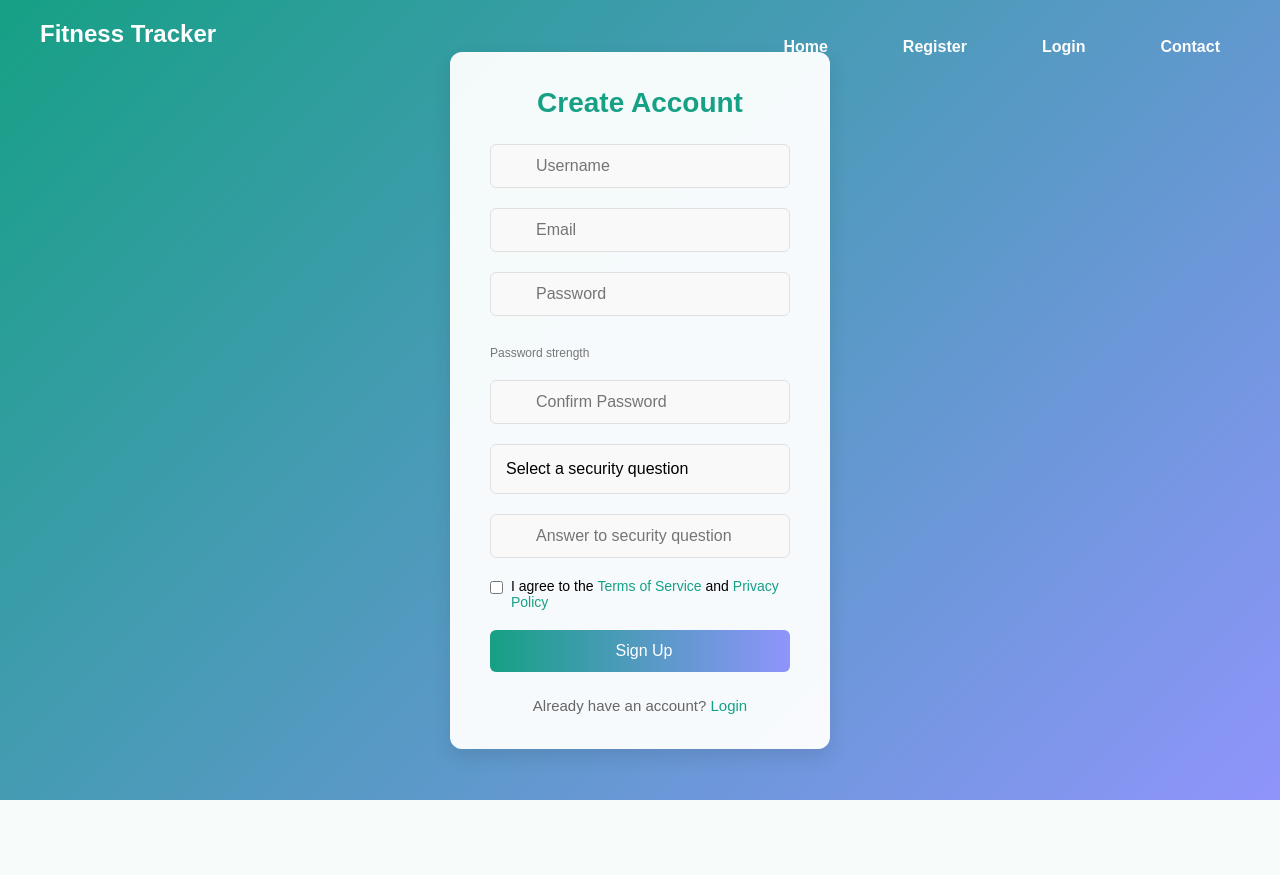
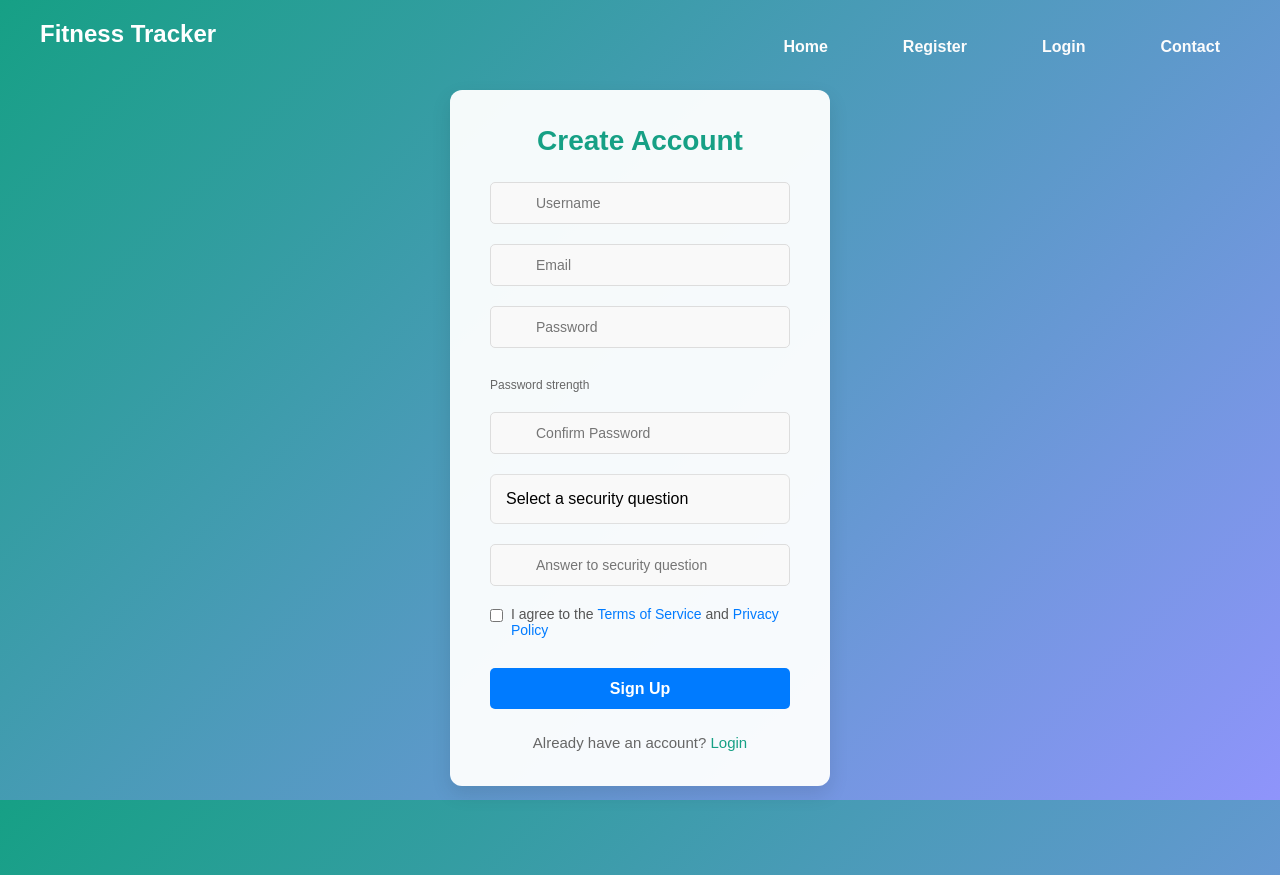
Before and after one commit to stepin105111/CITS5505-Exercise-Tracker-Project, a Flask app: page /register in a window 1280 px wide. Before the commit the page ends 800 px from the top, so only its background shows below. Run offline with Flask 3, Linux system fonts and the light colour scheme; parts of the project's set-up code (start-up, migrations or seed data) failed here and were passed over.

Commit message:
Update style.css

```diff
--- a/app/static/css/style.css
+++ b/app/static/css/style.css
@@ -120,6 +131,8 @@
   align-items: center;
   text-align: center;
   position: relative;
+  margin-top: 7%;
+  margin-bottom: 7%;
   transition: all 0.3s ease;
   animation: fadeIn 0.5s ease-out;
 }
@@ -181,19 +194,19 @@
   width: 100%;
   padding: 12px 15px 12px 45px;
   margin: 0;
-  border: 1px solid #e0e0e0;
-  border-radius: 6px;
+  border: 1px solid #ddd;
+  border-radius: 5px;
   box-sizing: border-box;
-  font-size: 16px;
-  transition: all 0.3s;
+  font-size: 14px;
+  transition: all 0.3s ease;
   background-color: #f9f9f9;
 }
 
 input[type="text"]:focus,
 input[type="password"]:focus,
 input[type="email"]:focus {
-  border-color: var(--primary-color);
-  box-shadow: 0 0 0 2px rgba(78, 84, 200, 0.1);
+  border-color: #007bff;
+  box-shadow: 0 0 0 2px rgba(0, 123, 255, 0.2);
   outline: none;
   background-color: #fff;
 }
@@ -228,26 +241,22 @@
 }
 
 button {
-  background: linear-gradient(to right, var(--primary-color), var(--secondary-color));
+  background-color: #007bff;
   color: white;
-  padding: 12px 15px;
+  padding: 10px 15px;
   border: none;
-  border-radius: 6px;
+  border-radius: 5px;
   cursor: pointer;
   width: 100%;
   margin-top: 10px;
   font-size: 16px;
-  font-weight: 500;
-  transition: all 0.3s;
-  display: flex;
-  justify-content: center;
-  align-items: center;
-  gap: 8px;
+  font-weight: bold;
+  transition: background-color 0.3s ease, transform 0.2s ease;
 }
 
 button:hover {
+  background-color: #0056b3;
   transform: translateY(-2px);
-  box-shadow: 0 5px 15px rgba(78, 84, 200, 0.4);
 }
 
 button:active {
@@ -313,16 +331,16 @@
 
 .strength-meter {
   height: 5px;
-  background-color: #eee;
-  border-radius: 3px;
+  background-color: #ddd;
+  border-radius: 5px;
   width: 0;
-  transition: width 0.3s, background-color 0.3s;
+  transition: width 0.3s ease, background-color 0.3s ease;
 }
 
 .password-strength p {
   font-size: 12px;
   margin-top: 5px;
-  color: #777;
+  color: #666;
 }
 
 /* Terms checkbox */
@@ -332,6 +350,7 @@
   margin-bottom: 20px;
   font-size: 14px;
   text-align: left;
+  color: #555;
 }
 
 .terms input {
@@ -339,22 +358,82 @@
   margin-top: 3px;
 }
 
-/* Responsive adjustments */
+.terms a {
+  color: #007bff;
+  text-decoration: none;
+}
+
+.terms a:hover {
+  text-decoration: underline;
+}
+
 @media (max-width: 480px) {
   .container {
     width: 90%;
-    padding: 25px;
+    padding: 20px;
     margin: 15px;
   }
 
   h1 {
-    font-size: 24px;
+    font-size: 22px;
   }
 
-  .remember-me {
-    flex-direction: column;
-    align-items: flex-start;
-    gap: 10px;
+  .input-group input,
+  .input-group select {
+    font-size: 14px;
   }
 
+  button {
+    font-size: 14px;
+    padding: 10px;
+  }
 }
+
+/* Styling for the "Get Started" button */
+.btn-primary {
+  display: inline-block;
+  background-color: white; /* Primary blue color */
+  color: black;
+  padding: 12px 20px;
+  font-size: 16px;
+  font-weight: bold;
+  text-align: left;
+  text-decoration: none;
+  border-radius: 5px;
+  transition: background-color 0.3s ease, transform 0.2s ease;
+  margin-left: 0%;
+  margin-top: 7%;
+}
+
+.btn-primary:hover {
+  background-color: #c7cdd5; /* Darker blue on hover */
+  color: black; /* Change text color to white on hover */
+}
+
+.btn-primary:active {
+  background-color: black; /* Even darker blue on click */
+}
+
+/* Styling for the "Login" button */
+.btn-secondary {
+  display: inline-block;
+  color: white;
+  padding: 12px 20px;
+  font-size: 16px;
+  font-weight: bold;
+  text-align: left;
+  text-decoration: none;
+  border-radius: 5px;
+  transition: background-color 0.3s ease, transform 0.2s ease;
+  text-decoration: underline;
+  margin-left: 0%;
+}
+
+.btn-secondary:hover {
+  color: white; /* Change text color to white on hover */
+}
+
+.btn-secondary:active {
+  background-color: #bdc3c8; /* Even darker gray on click */
+  transform: translateY(1px); /* Pressed effect */
+}
```
Also changed, not shown: other parts of app/static/css/style.css (+24 -4 lines).
